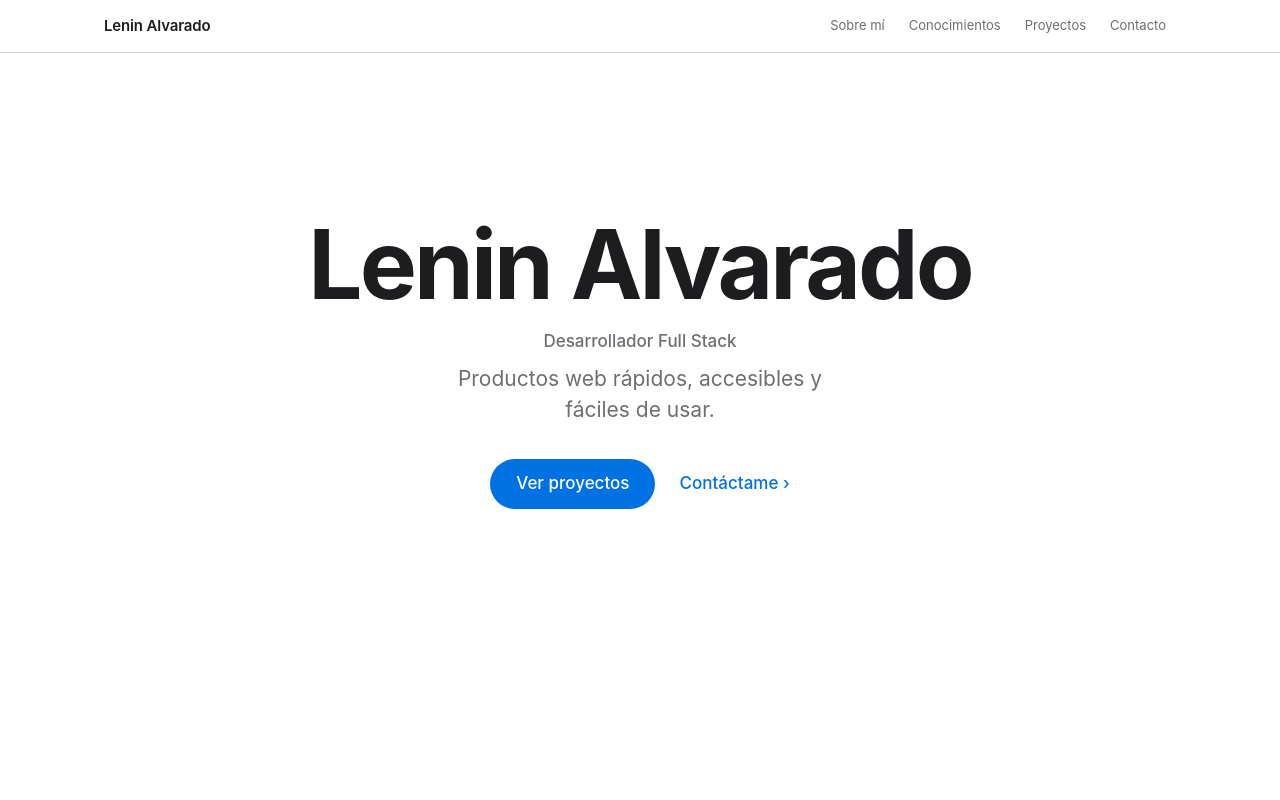
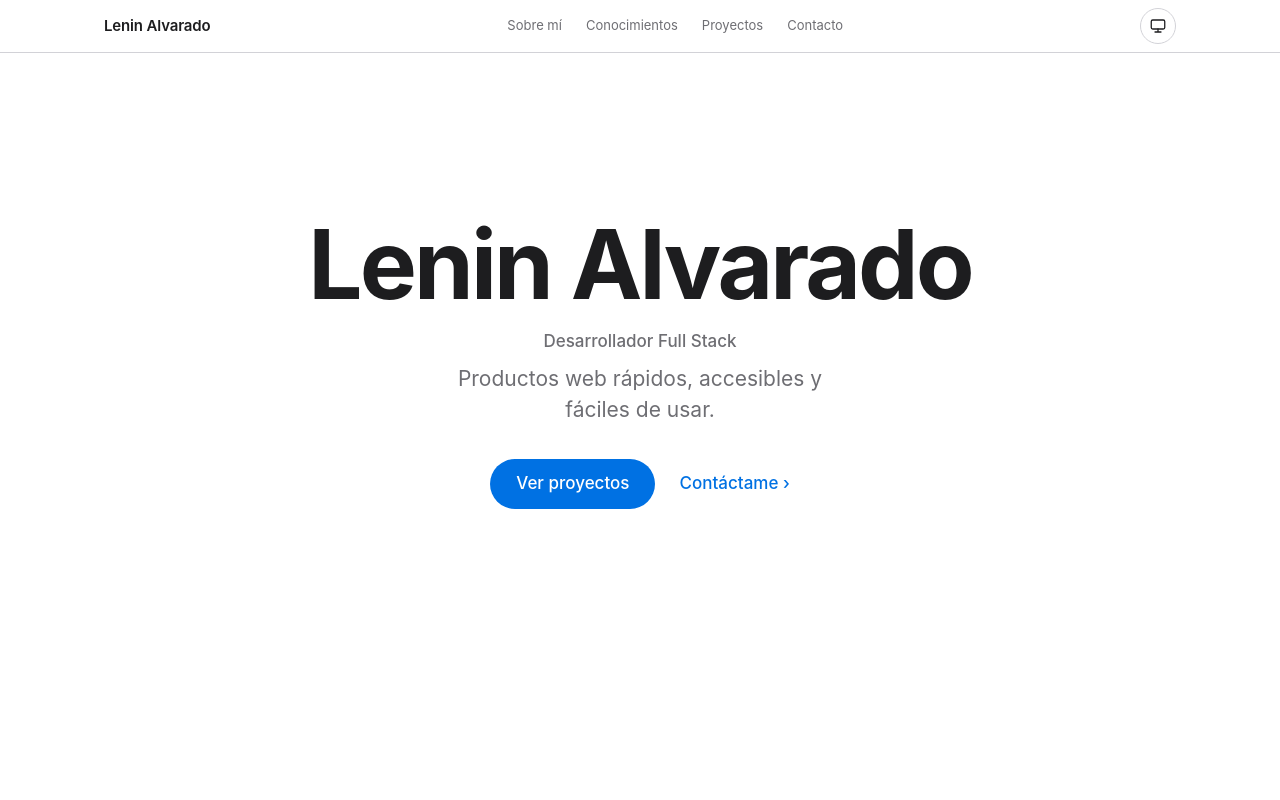
Before and after one commit to leninsio/portafolio, a Next.js app: page / in a window 1280 px wide. Shown: the top 800 px of the page. Built offline with nearby package versions, Linux system fonts and the light colour scheme.

Commit message:
feat: add theme preference logic and toggle

```diff
--- a/src/app/globals.css
+++ b/src/app/globals.css
@@ -1,4 +1,5 @@
-:root {
+:root,
+html[data-theme="light"] {
   color-scheme: light;
 
   --bg: #ffffff;
@@ -11,6 +12,8 @@
   --focus: #0071e3;
   --nav-bg: rgb(255 255 255 / 0.72);
   --shadow-hover: 0 14px 34px -22px rgb(0 0 0 / 0.35);
+  --hero-title-to: #4c4c52;
+  --selection: rgb(0 113 227 / 0.2);
 
   --font-sans: -apple-system, BlinkMacSystemFont, "SF Pro Display",
     "SF Pro Text", var(--font-inter, "Inter"), system-ui, sans-serif;
@@ -27,8 +30,25 @@
   --duration: 240ms;
 }
 
+html[data-theme="dark"] {
+  color-scheme: dark;
+
+  --bg: #000000;
+  --surface: #161617;
+  --text: #f5f5f7;
+  --text-muted: #a1a1a6;
+  --separator: #424245;
+  --accent: #2997ff;
+  --accent-hover: #2997ff;
+  --focus: #2997ff;
+  --nav-bg: rgb(0 0 0 / 0.72);
+  --shadow-hover: 0 14px 34px -24px rgb(0 0 0 / 0.9);
+  --hero-title-to: #a8a8ae;
+  --selection: rgb(41 151 255 / 0.28);
+}
+
 @media (prefers-color-scheme: dark) {
-  :root {
+  :root:not([data-theme]) {
     color-scheme: dark;
 
     --bg: #000000;
@@ -41,6 +61,8 @@
     --focus: #2997ff;
     --nav-bg: rgb(0 0 0 / 0.72);
     --shadow-hover: 0 14px 34px -24px rgb(0 0 0 / 0.9);
+    --hero-title-to: #a8a8ae;
+    --selection: rgb(41 151 255 / 0.28);
   }
 }
 
@@ -70,6 +92,9 @@ body {
   font-family: var(--font-sans);
   font-size: 1.0625rem;
   line-height: 1.5;
+  transition:
+    background-color var(--duration) ease,
+    color var(--duration) ease;
   -webkit-font-smoothing: antialiased;
   -moz-osx-font-smoothing: grayscale;
 }
@@ -150,6 +175,7 @@ a {
 .nav__list {
   display: flex;
   gap: 4px;
+  min-width: 0;
   margin: 0;
   padding: 0;
   overflow-x: auto;
@@ -184,10 +210,37 @@ a {
   color: var(--text);
 }
 
-/* Narrow screens: the hero already shows the name, so give all links room. */
+.theme-toggle {
+  display: grid;
+  flex: none;
+  width: 36px;
+  height: 36px;
+  padding: 0;
+  place-items: center;
+  border: 1px solid var(--separator);
+  border-radius: 50%;
+  background: transparent;
+  color: var(--text);
+  cursor: pointer;
+  transition:
+    color var(--duration) ease,
+    background-color var(--duration) ease,
+    border-color var(--duration) ease;
+}
+
+.theme-toggle:hover {
+  background: var(--surface);
+}
+
+.theme-toggle__icon {
+  display: block;
+}
+
+/* Narrow screens: the name lives in the hero, so give the links and the
+   theme toggle room to sit together without horizontal scrolling at 375px. */
 @media (max-width: 599px) {
   .nav__inner {
-    justify-content: center;
+    gap: 4px;
   }
 
   .nav__brand {
@@ -199,7 +252,18 @@ a {
   }
 
   .nav__link {
-    padding: 6px 8px;
+    padding: 6px 5px;
+    font-size: 0.75rem;
+  }
+
+  .theme-toggle {
+    width: 30px;
+    height: 30px;
+  }
+
+  .theme-toggle__icon {
+    width: 16px;
+    height: 16px;
   }
 }
 
--- a/src/app/layout.tsx
+++ b/src/app/layout.tsx
@@ -1,4 +1,4 @@
-import type { Metadata } from "next";
+import type { Metadata, Viewport } from "next";
 import { Inter } from "next/font/google";
 import "./globals.css";
 
@@ -14,9 +14,18 @@ export const metadata: Metadata = {
     "Portafolio de Lenin Alvarado, desarrollador Full Stack: proyectos del curso, conocimientos técnicos y formas de contacto.",
 };
 
+export const viewport: Viewport = {
+  themeColor: "#ffffff",
+};
+
+const themeScript = `(function(){try{var p=localStorage.getItem("theme");if(p==="light"||p==="dark"){document.documentElement.setAttribute("data-theme",p)}}catch(e){}})()`;
+
 export default function RootLayout({ children }: LayoutProps<"/">) {
   return (
-    <html lang="es" className={inter.variable}>
+    <html lang="es" className={inter.variable} suppressHydrationWarning>
+      <head>
+        <script dangerouslySetInnerHTML={{ __html: themeScript }} />
+      </head>
       <body>{children}</body>
     </html>
   );
--- a/src/components/SiteNav.tsx
+++ b/src/components/SiteNav.tsx
@@ -1,6 +1,7 @@
 "use client";
 
 import { useEffect, useState } from "react";
+import { ThemeToggle } from "@/components/ThemeToggle";
 import { profile } from "@/data/profile";
 
 const sectionLinks = [
@@ -99,6 +100,7 @@ export function SiteNav() {
             </li>
           ))}
         </ul>
+        <ThemeToggle />
       </div>
     </nav>
   );
--- /dev/null
+++ b/src/components/ThemeToggle.tsx
@@ -0,0 +1,144 @@
+"use client";
+
+import { useCallback, useEffect, useLayoutEffect, useState } from "react";
+import {
+  THEME_STORAGE_KEY,
+  nextPreference,
+  parsePreference,
+  resolveTheme,
+  type ResolvedTheme,
+  type ThemePreference,
+} from "@/lib/theme";
+
+const useIsomorphicLayoutEffect =
+  typeof window === "undefined" ? useEffect : useLayoutEffect;
+
+const ACTION_LABELS: Record<ThemePreference, string> = {
+  system: "Cambiar a tema claro",
+  light: "Cambiar a tema oscuro",
+  dark: "Usar tema del sistema",
+};
+
+const THEME_COLORS: Record<ResolvedTheme, string> = {
+  light: "#ffffff",
+  dark: "#000000",
+};
+
+function systemPrefersDark(): boolean {
+  if (
+    typeof window === "undefined" ||
+    typeof window.matchMedia !== "function"
+  ) {
+    return false;
+  }
+
+  try {
+    return window.matchMedia("(prefers-color-scheme: dark)").matches;
+  } catch {
+    return false;
+  }
+}
+
+function readPreference(): ThemePreference {
+  try {
+    return parsePreference(localStorage.getItem(THEME_STORAGE_KEY));
+  } catch {
+    return "system";
+  }
+}
+
+function persistPreference(preference: ThemePreference) {
+  try {
+    localStorage.setItem(THEME_STORAGE_KEY, preference);
+  } catch {
+    // Sin almacenamiento disponible: el cambio sigue activo en la sesión.
+  }
+}
+
+function applyPreference(preference: ThemePreference) {
+  const root = document.documentElement;
+
+  if (preference === "system") {
+    root.removeAttribute("data-theme");
+  } else {
+    root.setAttribute("data-theme", preference);
+  }
+
+  const meta = document.querySelector('meta[name="theme-color"]');
+
+  if (meta) {
+    meta.setAttribute(
+      "content",
+      THEME_COLORS[resolveTheme(preference, systemPrefersDark())],
+    );
+  }
+}
+
+function ThemeIcon({ preference }: { preference: ThemePreference }) {
+  const common = {
+    className: "theme-toggle__icon",
+    viewBox: "0 0 24 24",
+    width: 18,
+    height: 18,
+    fill: "none",
+    stroke: "currentColor",
+    strokeWidth: 1.7,
+    strokeLinecap: "round" as const,
+    strokeLinejoin: "round" as const,
+    "aria-hidden": true,
+  };
+
+  if (preference === "light") {
+    return (
+      <svg {...common}>
+        <circle cx="12" cy="12" r="4" />
+        <path d="M12 3v2M12 19v2M3 12h2M19 12h2M5.6 5.6l1.4 1.4M17 17l1.4 1.4M18.4 5.6 17 7M7 17l-1.4 1.4" />
+      </svg>
+    );
+  }
+
+  if (preference === "dark") {
+    return (
+      <svg {...common}>
+        <path d="M20 14.5A8 8 0 1 1 9.5 4a6.5 6.5 0 0 0 10.5 10.5Z" />
+      </svg>
+    );
+  }
+
+  return (
+    <svg {...common}>
+      <rect x="3" y="4" width="18" height="12" rx="2" />
+      <path d="M8 20h8M12 16v4" />
+    </svg>
+  );
+}
+
+export function ThemeToggle() {
+  const [preference, setPreference] = useState<ThemePreference>("system");
+
+  useIsomorphicLayoutEffect(() => {
+    const stored = readPreference();
+
+    setPreference(stored);
+    applyPreference(stored);
+  }, []);
+
+  const toggle = useCallback(() => {
+    const next = nextPreference(preference);
+
+    persistPreference(next);
+    applyPreference(next);
+    setPreference(next);
+  }, [preference]);
+
+  return (
+    <button
+      className="theme-toggle"
+      type="button"
+      onClick={toggle}
+      aria-label={ACTION_LABELS[preference]}
+    >
+      <ThemeIcon preference={preference} />
+    </button>
+  );
+}
--- /dev/null
+++ b/src/lib/theme.ts
@@ -0,0 +1,29 @@
+export type ThemePreference = "light" | "dark" | "system";
+export type ResolvedTheme = "light" | "dark";
+
+export const THEME_STORAGE_KEY = "theme";
+
+const PREFERENCES: readonly ThemePreference[] = ["system", "light", "dark"];
+
+export function parsePreference(raw: string | null): ThemePreference {
+  return raw !== null && (PREFERENCES as readonly string[]).includes(raw)
+    ? (raw as ThemePreference)
+    : "system";
+}
+
+export function resolveTheme(
+  preference: ThemePreference,
+  systemPrefersDark: boolean,
+): ResolvedTheme {
+  if (preference === "system") {
+    return systemPrefersDark ? "dark" : "light";
+  }
+
+  return preference;
+}
+
+export function nextPreference(current: ThemePreference): ThemePreference {
+  const index = PREFERENCES.indexOf(current);
+
+  return PREFERENCES[(index + 1) % PREFERENCES.length] ?? "system";
+}
```
Also changed, not shown: 2 other files (tests, documents, lock files or other folders).
